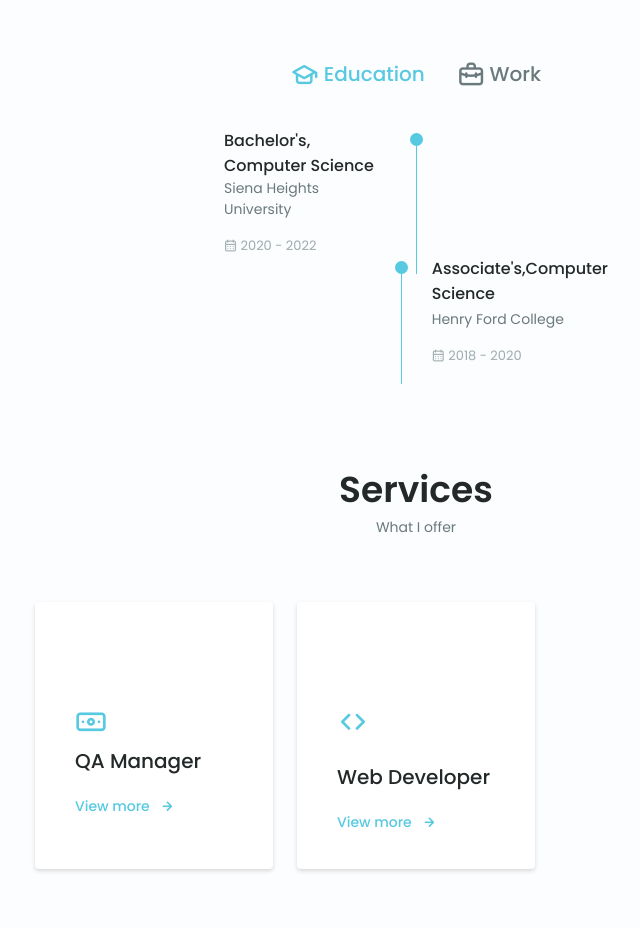
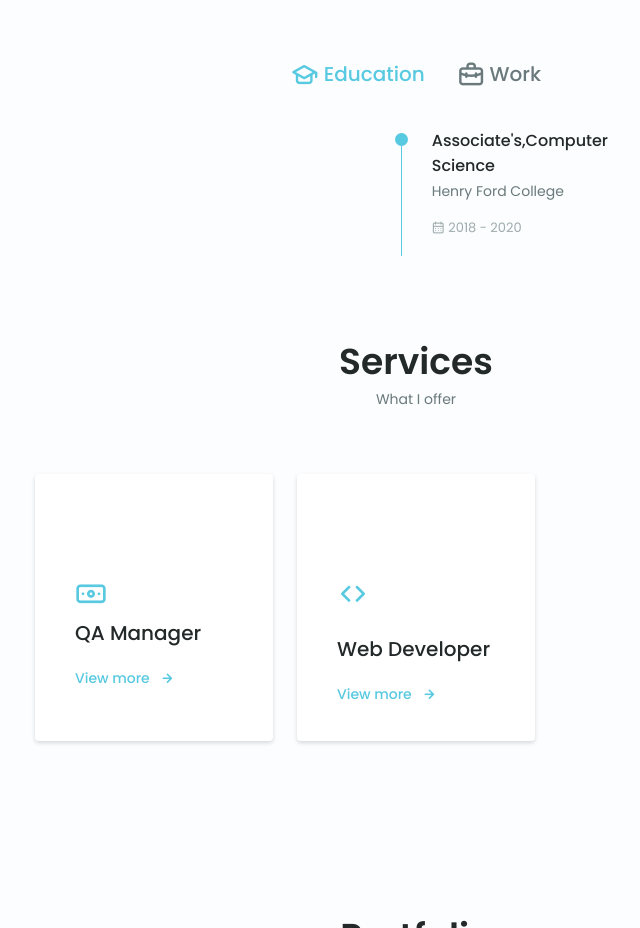
Before and after one commit to alisadco/alisadco.github.io, a plain HTML site: page index.html in a window 1280 px wide. Shown: the part 2640-3568 px from the top of the page, without its empty margins (224-864 px from the left). Drawn offline with nearby package versions, Linux system fonts and the light colour scheme.

Commit message:
updated resume

```diff
--- a/index.html
+++ b/index.html
@@ -308,23 +308,6 @@
             <!--==================== QUALIFICATION CONTENT 1 ====================-->
             <div class="qualification__content qualification__active" data-content id="education">
              <!--==================== QUALIFICATION 1 ====================-->
-             <div class="qualification__data">
-                 <div>
-                     <h3 class="qualification__title">Bachelor's, Computer Science </h3>
-                     <span class="qualification__subtitle">Siena Heights University</span>
-                     <div class="qualification__calendar">
-                        <i class="uil uil-calendar-alt"></i>
-                        2020 - 2022
-                     </div>
-                 </div>
-
-                 <div>
-                     <span class="qualification__rounder"></span>
-                     <span class="qualification__line"></span>
-                 </div>
-             </div>
-
-             <!--==================== QUALIFICATION 2 ====================-->
              <div class="qualification__data">
                 <div></div>
                 <div>
```
Also changed, not shown: 1 other file.
